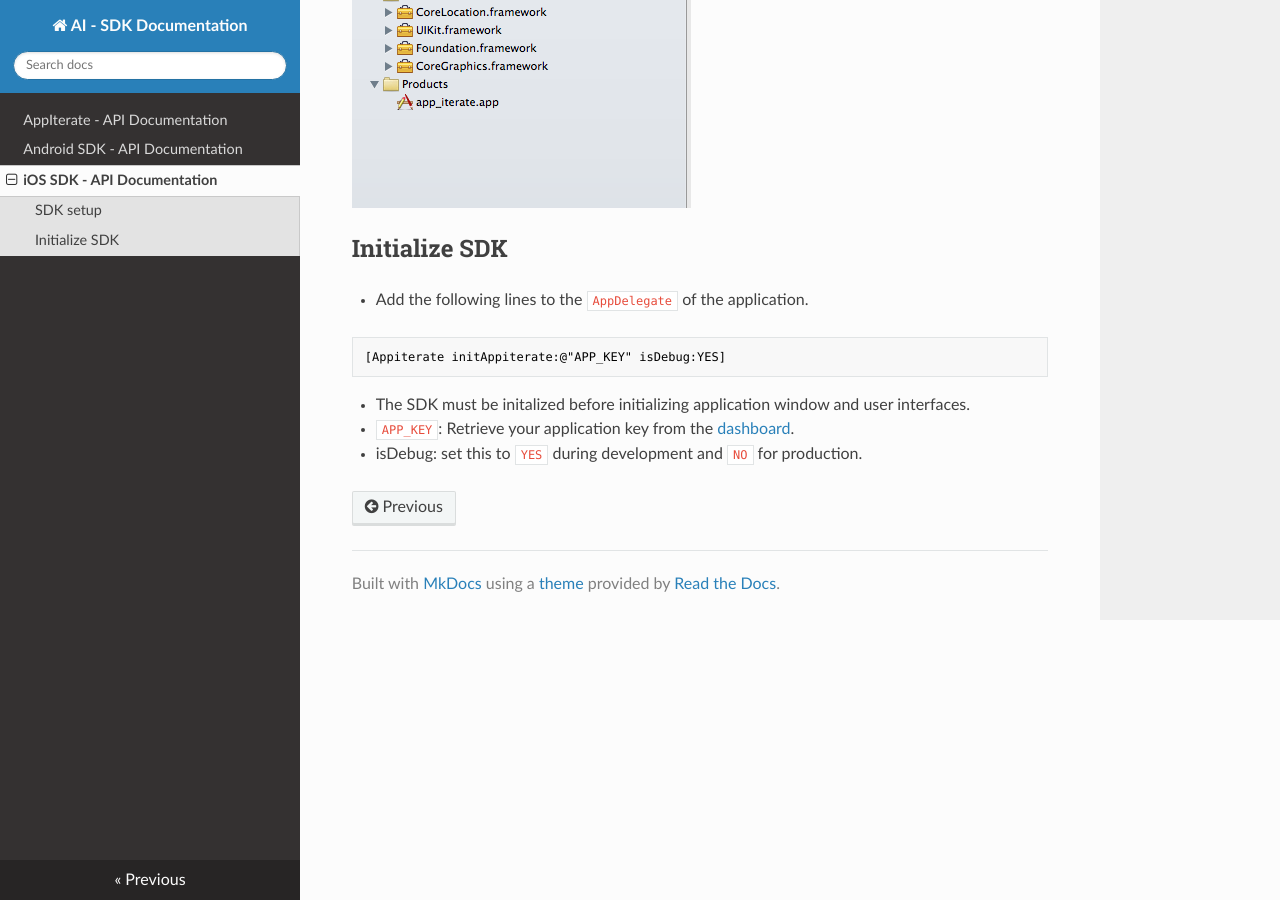
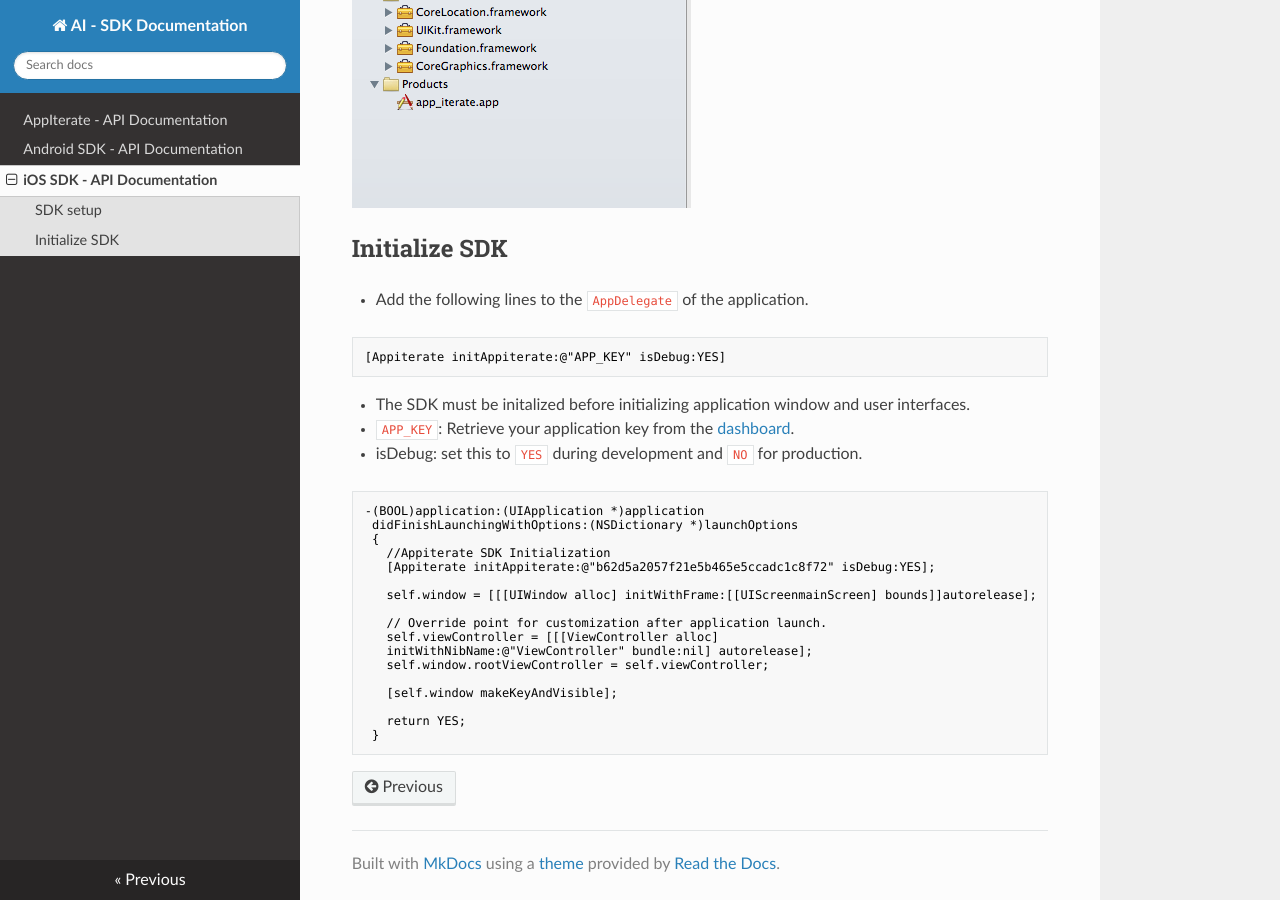
Before and after one commit to AppIterate/docs, an MkDocs documentation site: the page built from docs/iOS.md, in a window 1280 px wide and 900 px high, scrolled down 648 px. Built offline with MkDocs 1.6.1, drawn with Linux system fonts in a browser that asks for light colours; nearby versions of some CDN libraries.

Commit message:
ios sdk code

````diff
--- a/docs/iOS.md
+++ b/docs/iOS.md
@@ -26,3 +26,23 @@
 * `APP_KEY`: Retrieve your application key from the
 <a href="http://dashboard.appiterate.com" target="_blank">dashboard</a>.
 * isDebug: set this to `YES` during development and `NO` for production.
+
+```objective-c
+-(BOOL)application:(UIApplication *)application
+ didFinishLaunchingWithOptions:(NSDictionary *)launchOptions
+ {
+   //Appiterate SDK Initialization
+   [Appiterate initAppiterate:@"b62d5a2057f21e5b465e5ccadc1c8f72" isDebug:YES];
+
+   self.window = [[[UIWindow alloc] initWithFrame:[[UIScreenmainScreen] bounds]]autorelease];
+
+   // Override point for customization after application launch.
+   self.viewController = [[[ViewController alloc]
+   initWithNibName:@"ViewController" bundle:nil] autorelease];
+   self.window.rootViewController = self.viewController;
+
+   [self.window makeKeyAndVisible];
+
+   return YES;
+ }
+```
````
